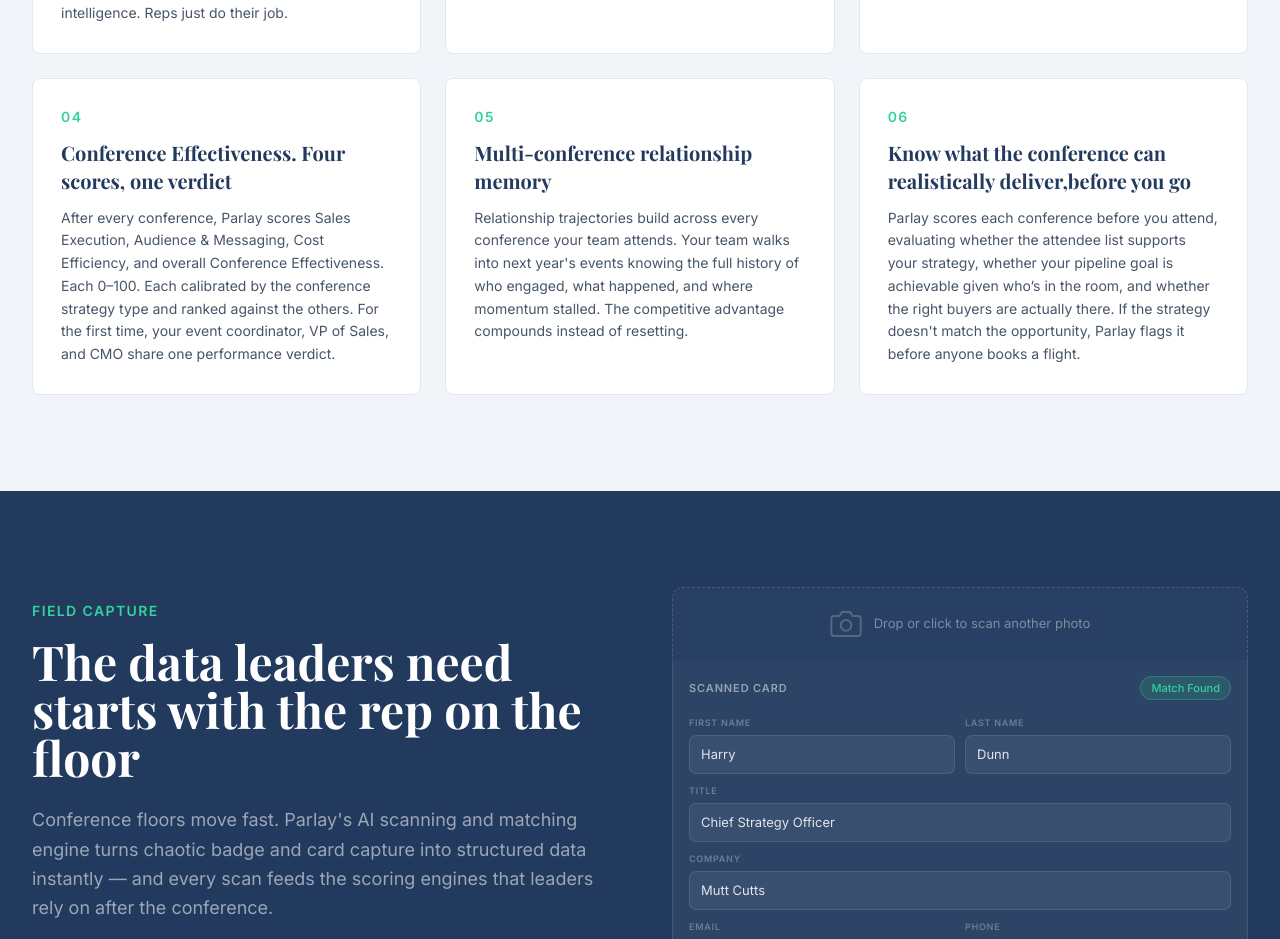
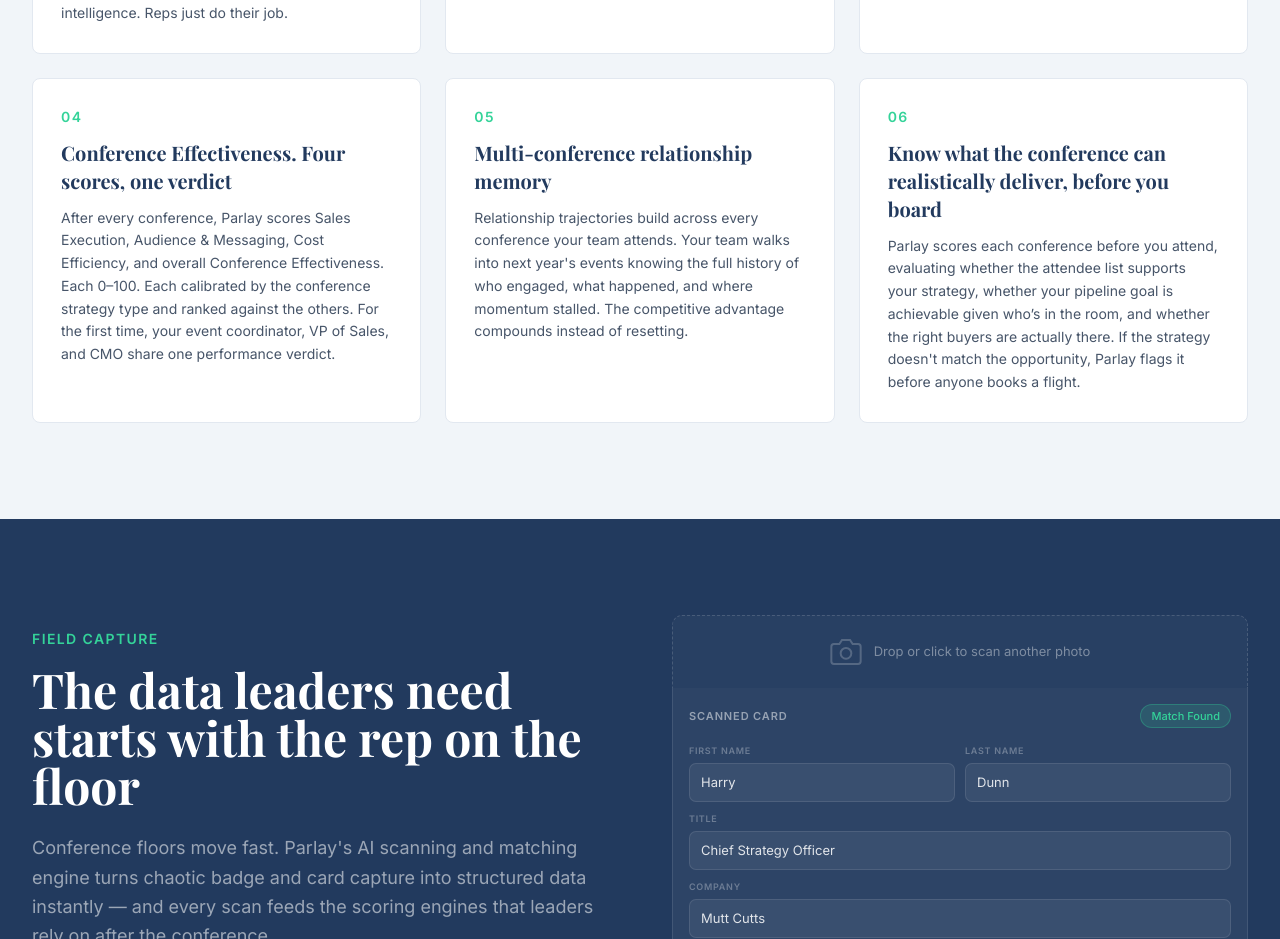
Before and after one commit to kmwinn21-beep/parlay-website, a Next.js app: page / in a window 1280 px wide. Shown: the part 5860-6799 px from the top of the page. Built offline with nearby package versions, Linux system fonts and the light colour scheme; a web font is replaced by a local one.

Commit message:
Punctuation change in core capabilities

```diff
--- a/components/marketing/FeaturePillarsSection.tsx
+++ b/components/marketing/FeaturePillarsSection.tsx
@@ -26,7 +26,7 @@
   },
   {
     num: "06",
-    title: "Know what the conference can realistically deliver,before you go",
+    title: "Know what the conference can realistically deliver, before you board",
     body: "Parlay scores each conference before you attend, evaluating whether the attendee list supports your strategy, whether your pipeline goal is achievable given who\u2019s in the room, and whether the right buyers are actually there. If the strategy doesn't match the opportunity, Parlay flags it before anyone books a flight.",
   },
 ];
```
